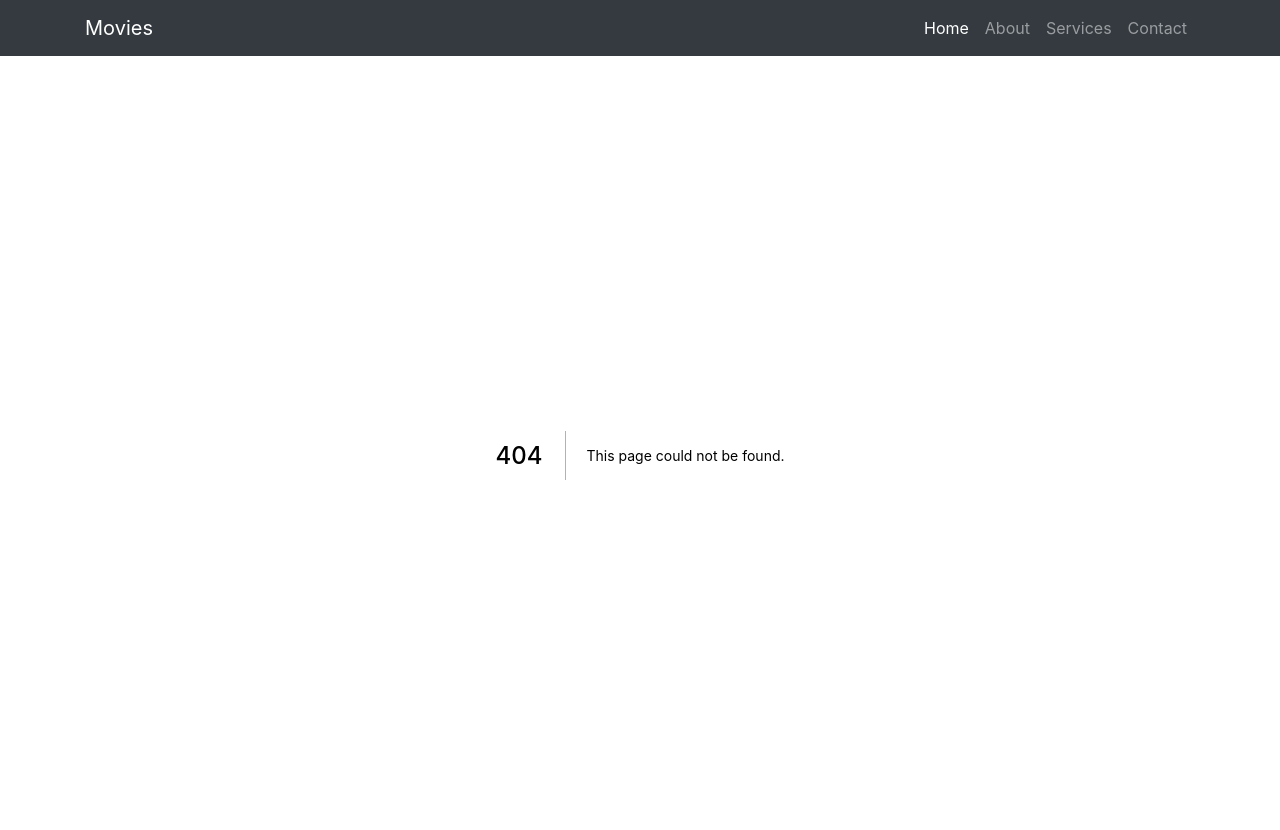
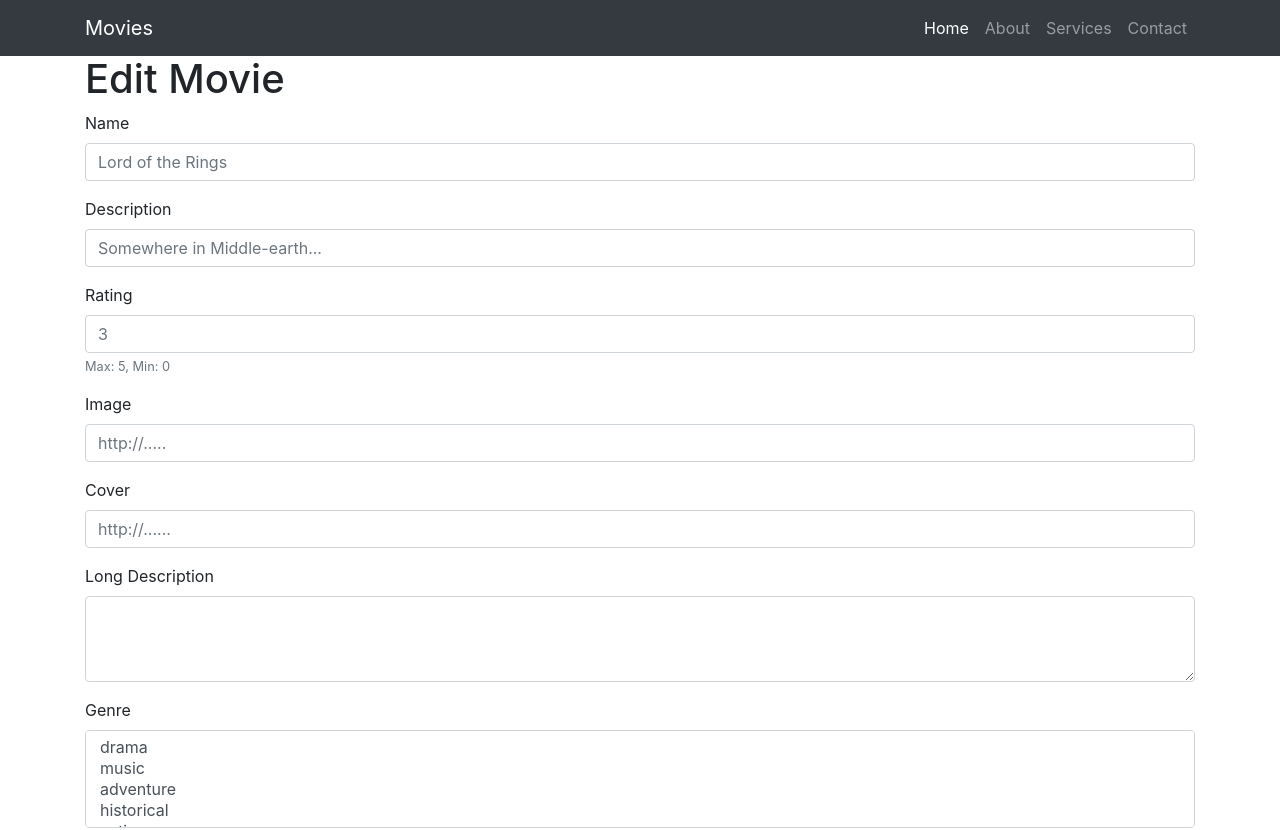
Before and after one commit to bekhairga/nextjs-movie-app, a Next.js app: page /movies/1/edit in a window 1280 px wide. Before the commit this address had no page. Shown: the top 830 px of the page. Built offline with nearby package versions, Linux system fonts and the light colour scheme; no server answers.

Commit message:
functionallity to preview file that is going to be edited

```diff
--- a/components/movieCreateForm.js
+++ b/components/movieCreateForm.js
@@ -1,6 +1,6 @@
-import { useState } from 'react';
+import { useState, useEffect } from 'react';
 
-const MovieCreateForm = ({ handleCreateMovie }) => {
+const MovieCreateForm = ({ handleCreateMovie, initialData }) => {
 	const [form, setForm] = useState({
 		name: '',
 		description: '',
@@ -33,6 +33,14 @@ const MovieCreateForm = ({ handleCreateMovie }) => {
 		});
 	};
 	const submitForm = () => handleCreateMovie({ ...form });
+	const [isInitialDataLoaded, setInitialDataLoaded] = useState(false);
+	useEffect(() => {
+		if (initialData) {
+			setForm(initialData);
+			setInitialDataLoaded(true);
+		}
+	}, [isInitialDataLoaded, initialData]);
+
 	return (
 		<form>
 			<div className='form-group'>
--- /dev/null
+++ b/pages/movies/[id]/edit.js
@@ -0,0 +1,38 @@
+import React, { Component } from 'react';
+import MovieCreateForm from '../../../components/movieCreateForm';
+import { getMovieById } from '../../../actions/';
+export default class EditMovie extends Component {
+	static getInitialProps({ query }) {
+		return { query };
+	}
+	constructor(props) {
+		super(props);
+		this.state = {
+			movies: {
+				name: '',
+				description: '',
+				rating: '',
+				image: '',
+				cover: '',
+				longDescription: '',
+				genre: '',
+			},
+		};
+	}
+
+	componentDidMount() {
+		const { id } = this.props.query;
+		getMovieById(id).then((movie) => {
+			this.setState({ movie: movie });
+		});
+	}
+	render() {
+		const { movie } = this.state;
+		return (
+			<div className='container'>
+				<h1>Edit Movie</h1>
+				<MovieCreateForm initialData={movie} />
+			</div>
+		);
+	}
+}
--- a/pages/movies/[id].js
+++ b/pages/movies/[id]/index.js
@@ -1,5 +1,5 @@
 import { useRouter } from 'next/router';
-import { getMovieById, deleteMovie } from '../../actions';
+import { getMovieById, deleteMovie } from '../../../actions';
 const Movie = ({ movie }) => {
 	const router = useRouter();
 	const { id } = router.query;
```
